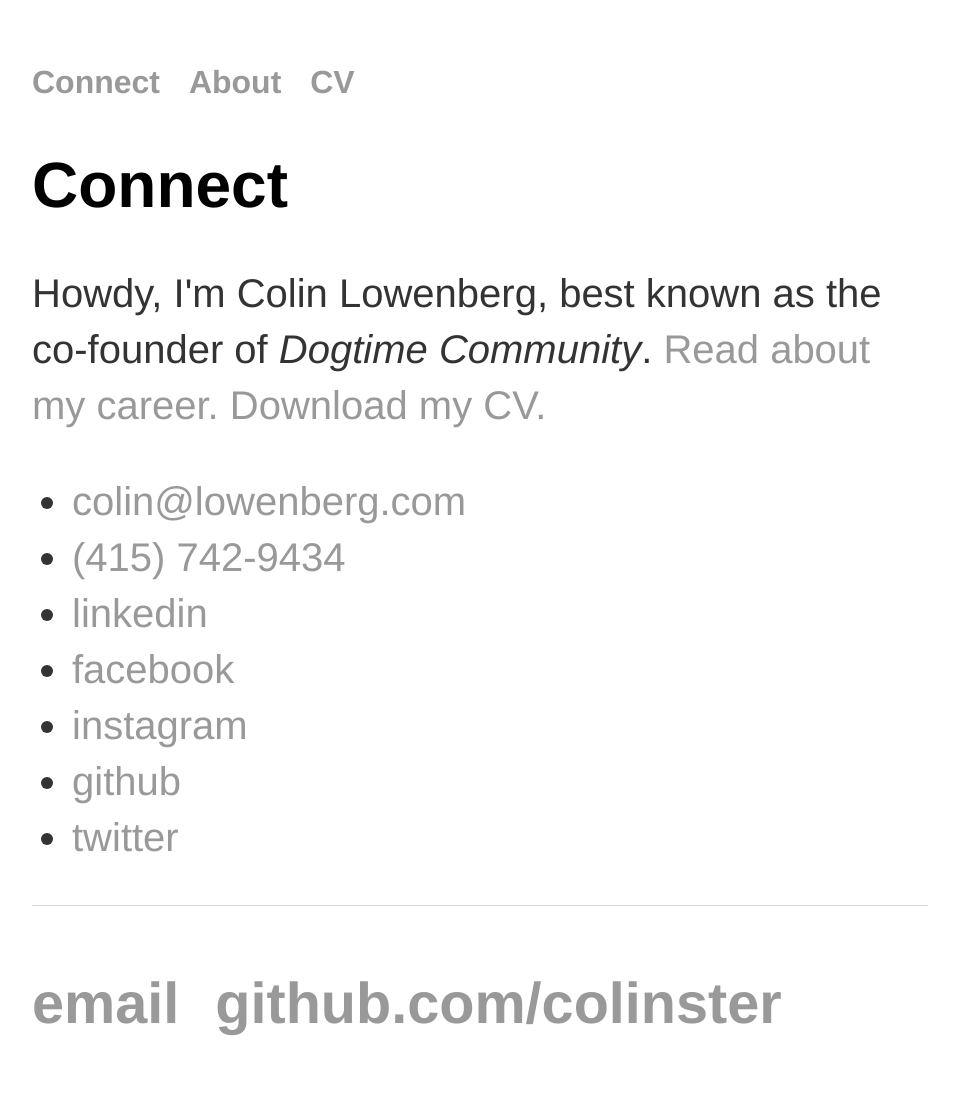
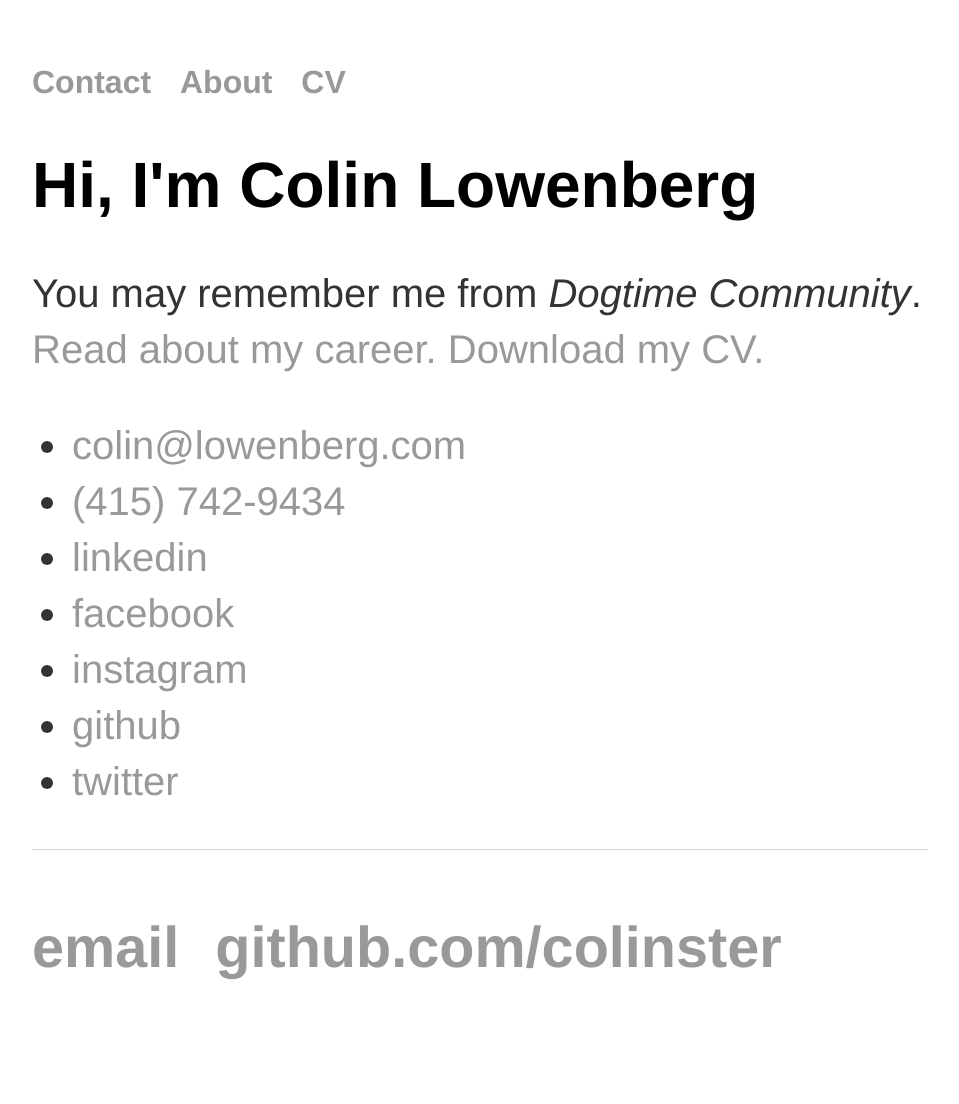
Before and after one commit to colinlowenberg/colinster.github.io, a Jekyll site: the page built from index.html, in a window 1280 px wide. Shown: the whole page, without its empty margins (160-1119 px from the left). Built offline with Jekyll 4.4.1, drawn with Linux system fonts in a browser that asks for light colours; after the commit the page ends 1048 px from its top, so only the background shows below that.

Commit message:
Update front page

```diff
--- a/_layouts/default.html
+++ b/_layouts/default.html
@@ -11,7 +11,7 @@
   <body>
     <nav>
 <ul>
-<li><a href="/">Connect</a></li>
+<li><a href="/">Contact</a></li>
 <li><a href="/about">About</a></li>
 <li><a href="/cv">CV</a></li>
 </ul>
--- a/index.html
+++ b/index.html
@@ -4,8 +4,8 @@ title: Colin Lowenberg, WiFi Guy
 ---
 
 		<div class="blurb">
-			<h1>Connect</h1>
-			<p>Howdy, I'm Colin Lowenberg, best known as the co-founder of <em>Dogtime Community</em>. <a href="/about">Read about my career.</a> <a href="/cv">Download my CV. </a> </p>
+			<h1>Hi, I'm Colin Lowenberg</h1>
+			<p>You may remember me from <em>Dogtime Community</em>. <a href="/about">Read about my career.</a> <a href="/cv">Download my CV. </a> </p>
 			<ul class="contacts">
 				<li><span class="obfuscate"><a href="mailto:colin@lowenberg.com">colin@lowenberg.com</a></span></li>
 				<li><a href="tel:+1-415-742-9434">(415) 742-9434</a></li>
```
